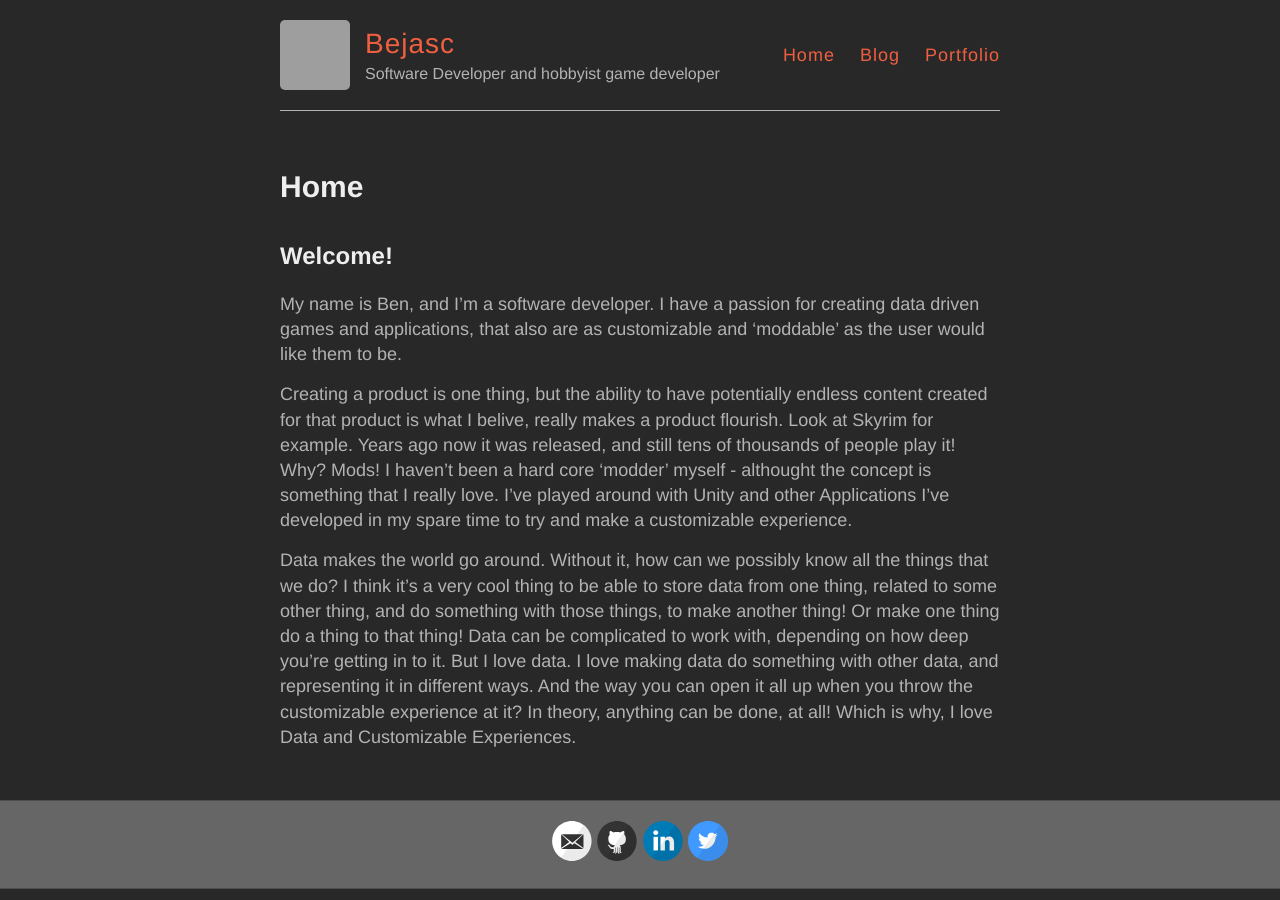
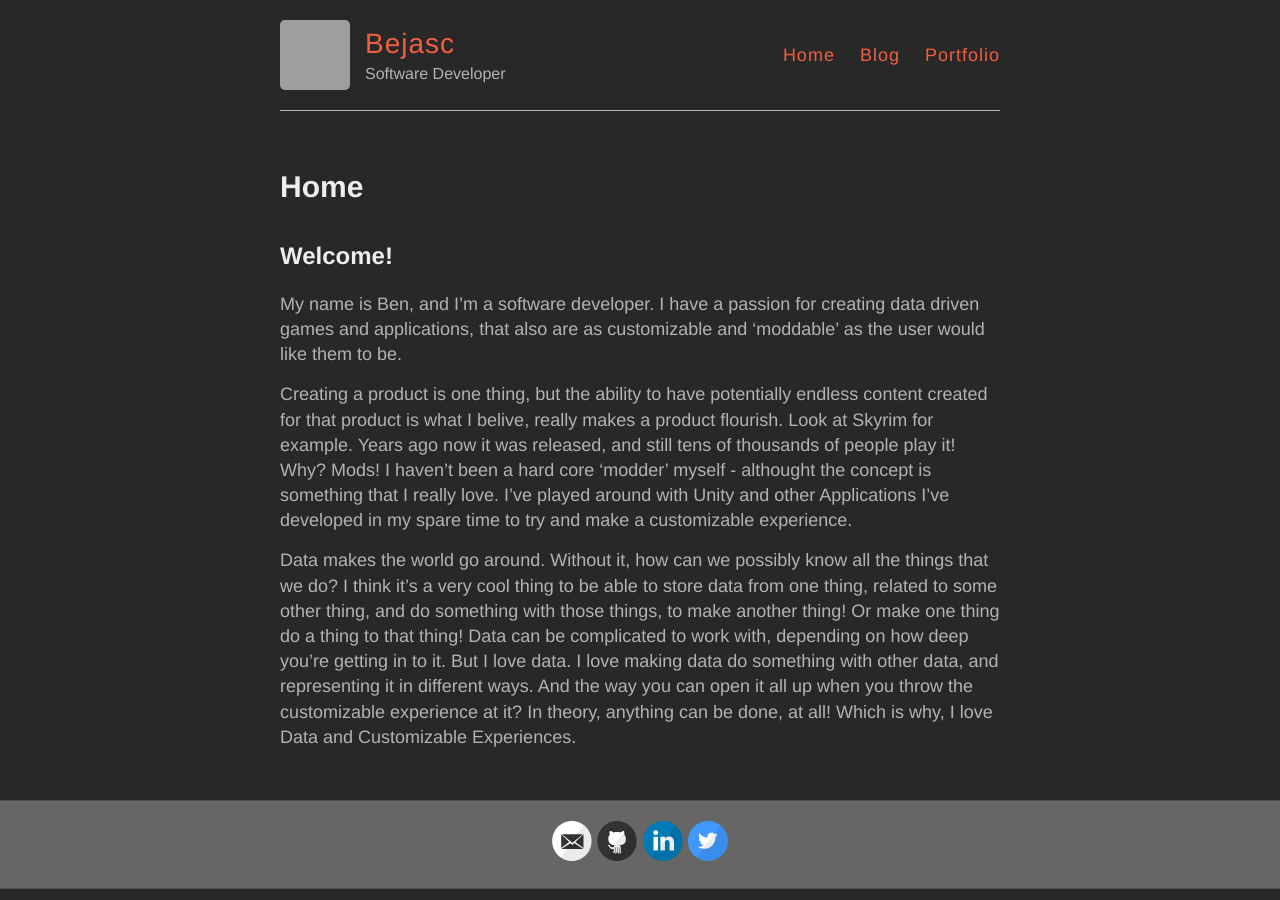
Before and after one commit to Bejasc/bejasc.github.io, a Jekyll site: the page built from index.md, in a window 1280 px wide. Built offline with Jekyll 4.4.1, drawn with Linux system fonts in a browser that asks for light colours; our own code applies the rules of GitHub Pages for plain Markdown files; grey boxes are pictures that could not be loaded.

Commit message:
Update _config.yml

```diff
--- a/_config.yml
+++ b/_config.yml
@@ -6,7 +6,7 @@
 name: Bejasc
 
 # Short bio or description (displayed in the header)
-description: Software Developer and hobbyist game developer
+description: Software Developer
 
 # URL of your avatar or profile pic (you could use your GitHub profile pic)
 avatar: https://avatars0.githubusercontent.com/u/12091874?s=460&v=4
```
